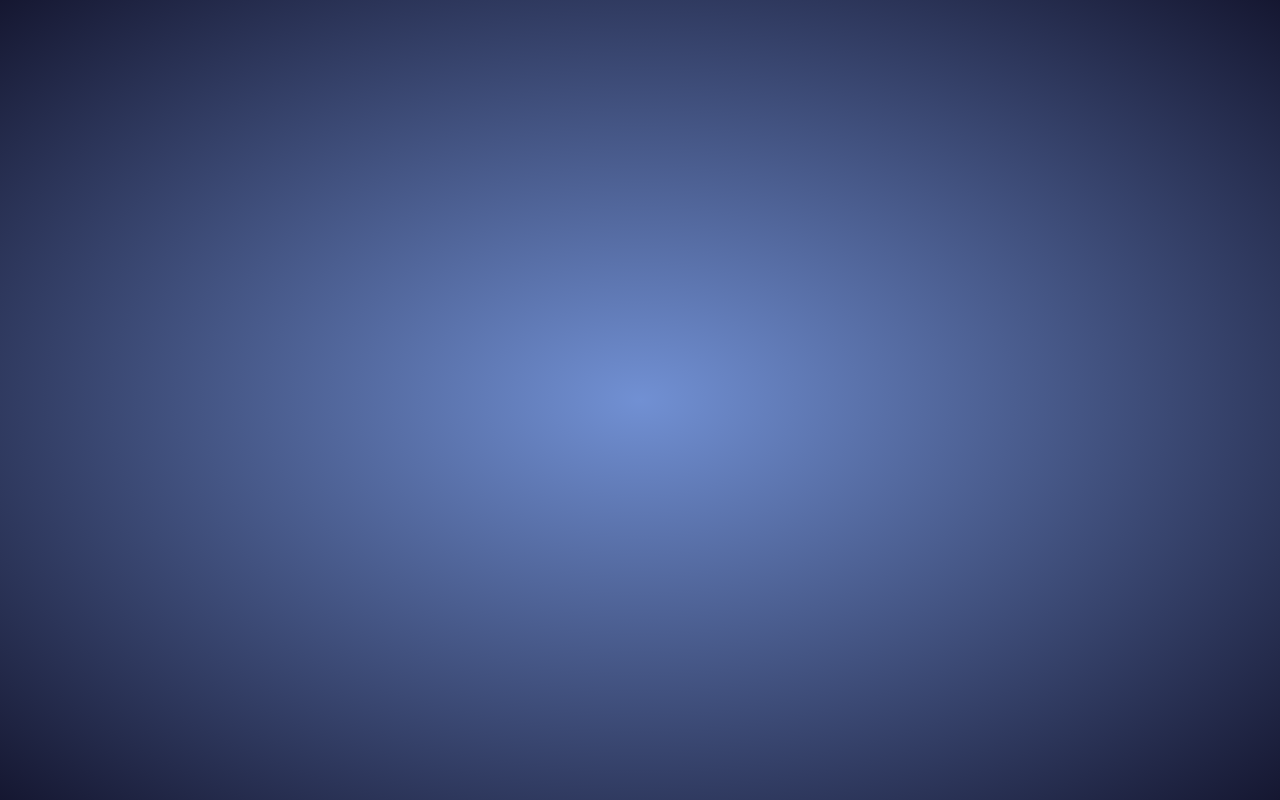
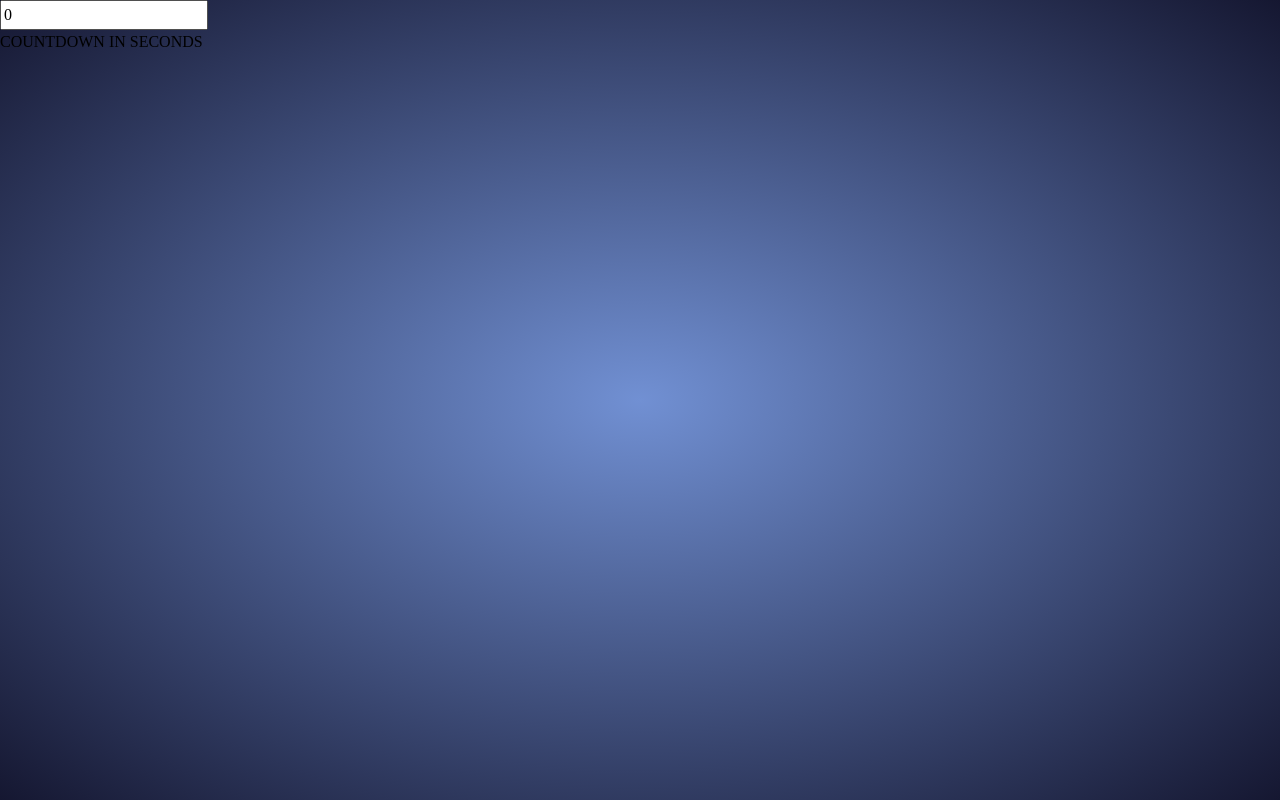
Before and after one commit to dersuprogg/js-countdown-timer, a plain HTML site: page index.html in a window 1280 px wide. Drawn offline with Linux system fonts and the light colour scheme.

Commit message:
Add display for time

```diff
--- a/index.html
+++ b/index.html
@@ -8,6 +8,12 @@
     <title>JS Counter Timer</title>
   </head>
   <body>
-    <main class="hero"></main>
+    <main class="hero">
+      <input placeholder="TIME" value="0" type="text" class="display" />
+      <p>COUNTDOWN IN SECONDS</p>
+      <div class="container">
+        <div class="bar"></div>
+      </div>
+    </main>
   </body>
 </html>
```
